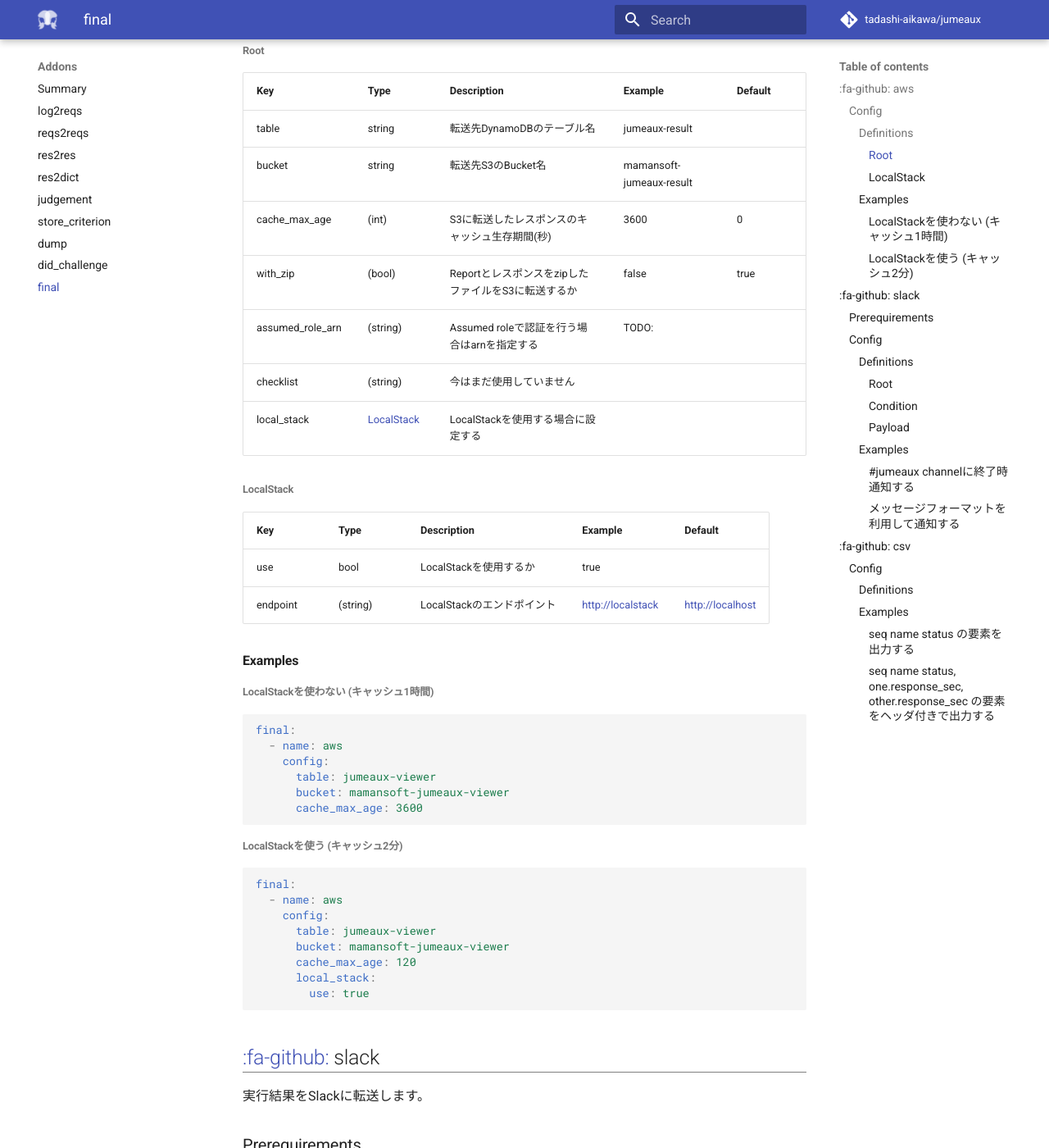
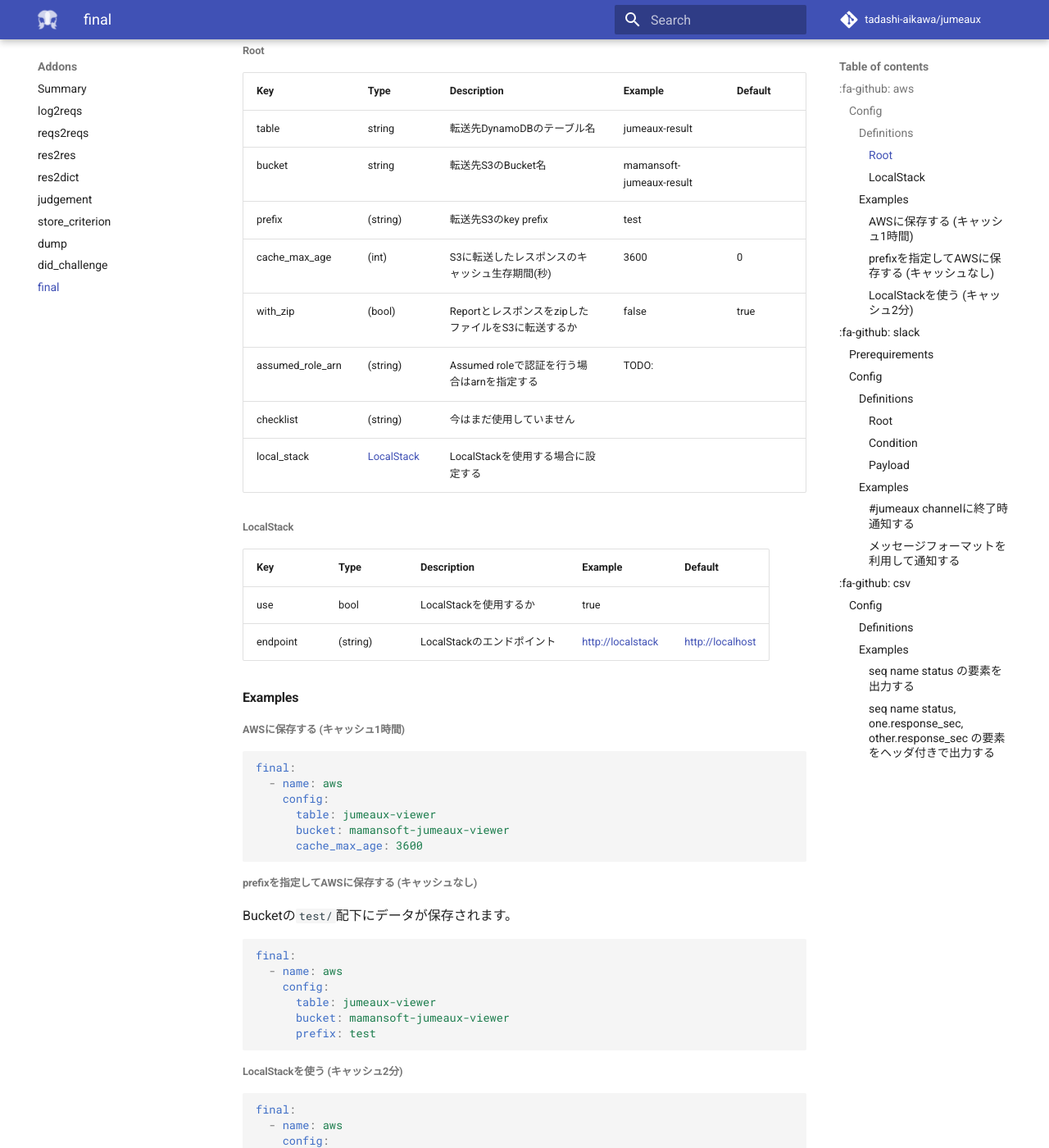
Before and after one commit to tadashi-aikawa/jumeaux, an MkDocs documentation site: the page built from docs/ja/addons/final.md, in a window 1280 px wide and 1400 px high, scrolled down 464 px. Shown: the whole window at 82% size. Built offline with MkDocs 1.6.1 and Material for MkDocs 9.7.7, drawn with Linux system fonts in a browser that asks for light colours; nearby versions of some CDN libraries; comment, search, counter and statistics services are not loaded; old or Windows-style settings are respelled for this version of MkDocs.

Commit message:
:new: [final/aws] Add `prefix` property

````diff
--- a/docs/ja/addons/final.md
+++ b/docs/ja/addons/final.md
@@ -26,6 +26,7 @@
 | ---------------- | ------------------------- | --------------------------------------------------- | ------------------------ | ------- |
 | table            | string                    | 転送先DynamoDBのテーブル名                          | jumeaux-result           |         |
 | bucket           | string                    | 転送先S3のBucket名                                  | mamansoft-jumeaux-result |         |
+| prefix           | (string)                  | 転送先S3のkey prefix                                | test                     |         |
 | cache_max_age    | (int)                     | S3に転送したレスポンスのキャッシュ生存期間(秒)      | 3600                     | 0       |
 | with_zip         | (bool)                    | ReportとレスポンスをzipしたファイルをS3に転送するか | false                    | true    |
 | assumed_role_arn | (string)                  | Assumed roleで認証を行う場合はarnを指定する         | TODO:                    |         |
@@ -42,7 +43,7 @@
 
 #### Examples
 
-##### LocalStackを使わない (キャッシュ1時間)
+##### AWSに保存する (キャッシュ1時間)
 
 ```yml
 final:
@@ -51,6 +52,19 @@
       table: jumeaux-viewer
       bucket: mamansoft-jumeaux-viewer
       cache_max_age: 3600
+```
+
+##### prefixを指定してAWSに保存する (キャッシュなし)
+
+Bucketの`test/`配下にデータが保存されます。
+
+```yml
+final:
+  - name: aws
+    config:
+      table: jumeaux-viewer
+      bucket: mamansoft-jumeaux-viewer
+      prefix: test
 ```
 
 ##### LocalStackを使う (キャッシュ2分)
@@ -65,7 +79,6 @@
       local_stack:
         use: true
 ```
-
 
 
 [:fa-github:][s3] slack
````
Also changed, not shown: 1 other file.
